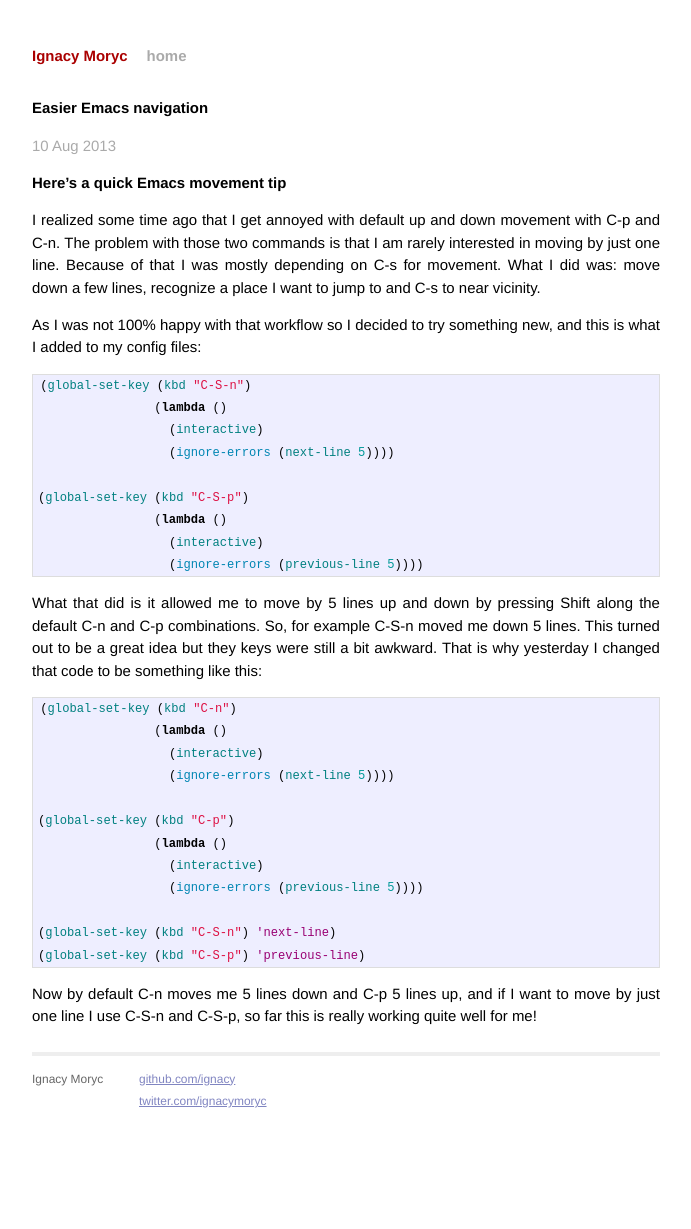
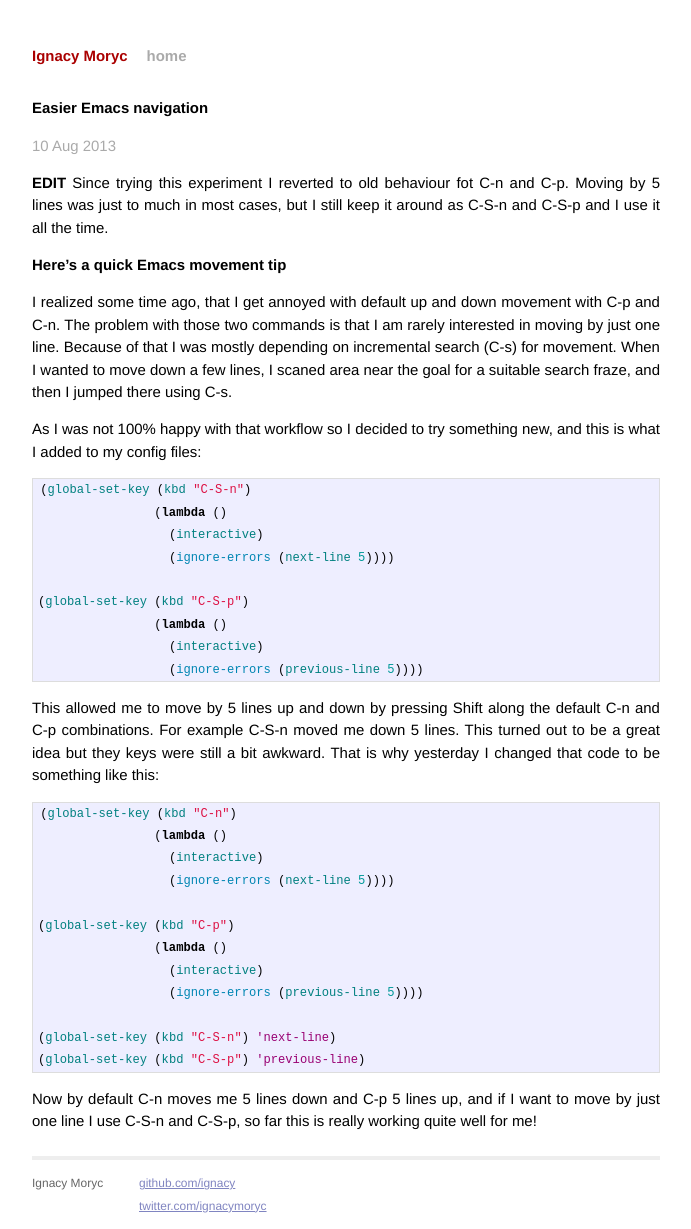
Before and after one commit to ignacy/ignacy.github.com, a Jekyll site: the page built from _posts/2013-08-10-easier-emacs-navigation.markdown, in a window 1280 px wide. Shown: the whole page, without its empty margins (294-985 px from the left). Built offline with Jekyll 4.4.1, drawn with Linux system fonts in a browser that asks for light colours; before the commit the page ends 1125 px from its top, so only the background shows below that.

Commit message:
Small style change

```diff
--- a/_posts/2013-08-10-easier-emacs-navigation.markdown
+++ b/_posts/2013-08-10-easier-emacs-navigation.markdown
@@ -6,13 +6,17 @@ comments: true
 categories: emacs
 ---
 
+**EDIT** Since trying this experiment I reverted to old behaviour fot C-n and C-p.
+Moving by 5 lines was just to much in most cases, but I still keep it around
+as C-S-n and C-S-p and I use it all the time.
+
 ### Here's a quick Emacs movement tip
 
-I realized some time ago that I get annoyed with default up and down
+I realized some time ago, that I get annoyed with default up and down
 movement with C-p and C-n. The problem with those two commands is that
 I am rarely interested in moving by just one line. Because of that I was mostly
-depending on C-s for movement. What I did was: move down a few
-lines, recognize a place I want to jump to and C-s to near vicinity.
+depending on incremental search (C-s) for movement. When I wanted to move down a few lines,
+I scaned area near the goal for a suitable search fraze, and then I jumped there using C-s.
 
 As I was not 100% happy with that workflow so I decided to try something
 new, and this is what I added to my config files:
@@ -32,11 +36,10 @@ new, and this is what I added to my config files:
 
 {% endhighlight %}
 
-What that did is it allowed me to move by 5 lines up and down by
-pressing Shift along the default C-n and C-p combinations. So, for
-example C-S-n moved me down 5 lines. This turned out to be a great
-idea but they keys were still a bit awkward. That is why yesterday I
-changed that code to be something like this:
+This allowed me to move by 5 lines up and down by pressing Shift along the default
+C-n and C-p combinations. For example C-S-n moved me down 5 lines. This turned out to be a great
+idea but they keys were still a bit awkward. That is why yesterday I changed that code
+to be something like this:
 
 {% highlight cl %}
 (global-set-key (kbd "C-n")
```
